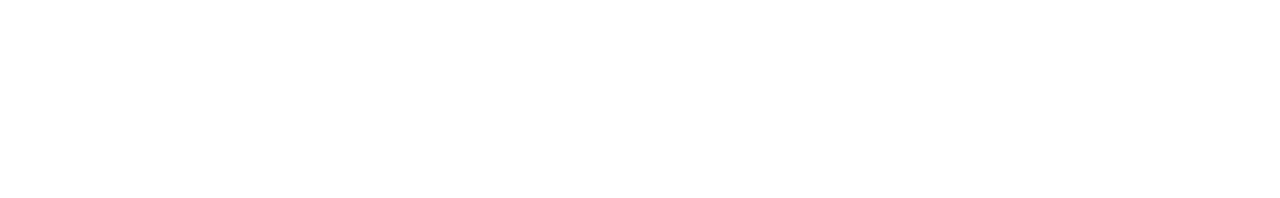
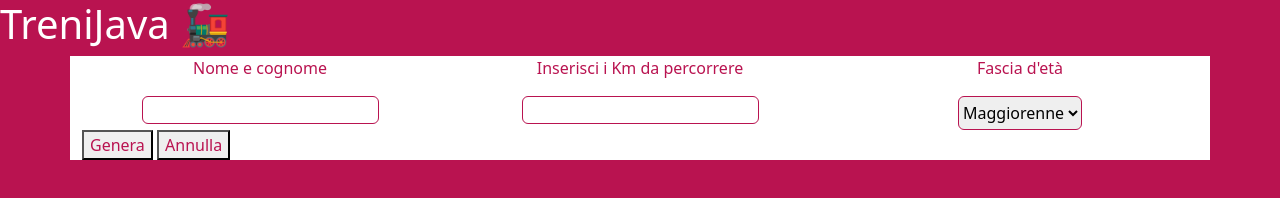
Before and after one commit to mecarm/js-biglietto-treno-form, a plain HTML site: page index.html in a window 1280 px wide. Drawn offline with nearby package versions, Linux system fonts and the light colour scheme.

Commit message:
Creo funzioni e div input calcolatore

```diff
--- a/assets/css/style.css
+++ b/assets/css/style.css
@@ -0,0 +1,17 @@
+body{
+    background-color: #B91350;
+    color: white;
+}
+
+.container1{
+    background-color: white;
+    color: #B91350;
+}
+
+.border_red{
+    border: 1px solid #B91350;
+}
+
+.color_text{
+    color: #B91350;
+}
--- a/assets/js/main.js
+++ b/assets/js/main.js
@@ -0,0 +1,29 @@
+function valida(){
+    let price = 0.21;
+    let valueKm = document.getElementById('km').value;
+    let valueAge = document.getElementById('eta').value;
+    let passengerName = document.getElementById('passenger').value;
+        console.log(valueKm);
+        console.log(valueAge);
+        console.log(passengerName);
+
+    let kmPrice = valueKm * price;
+        console.log(kmPrice);
+
+    let discount;
+    if (valueAge == "minorenne") {
+        discount = 20;
+        document.getElementById('preventivo').innerHTML = (kmPrice - ((kmPrice * discount)  / 100)).toFixed(2) + ' €';
+    } else if (valueAge == "over65"){
+        discount = 40;
+        document.getElementById('preventivo').innerHTML = (kmPrice - ((kmPrice * discount)  / 100)).toFixed(2) + ' €';
+    } else {
+        discount = 0
+        document.getElementById('preventivo').innerHTML = kmPrice.toFixed(2) + ' €';
+    }
+
+    document.getElementById('passegero').innerHTML = passengerName;
+    document.getElementById("carrozza").innerHTML = Math.floor(Math.random() * 10) +1;
+    document.getElementById("codiceCP").innerHTML = Math.floor(Math.random() * 100000) +10000;
+
+}
--- a/index.html
+++ b/index.html
@@ -5,11 +5,54 @@
     <meta http-equiv="X-UA-Compatible" content="IE=edge">
     <meta name="viewport" content="width=device-width, initial-scale=1.0">
     <title>TreniJava</title>
+    <!-- Link Bootstrap -->
+    <link href="https://cdn.jsdelivr.net/npm/bootstrap@5.2.2/dist/css/bootstrap.min.css" rel="stylesheet" integrity="sha384-Zenh87qX5JnK2Jl0vWa8Ck2rdkQ2Bzep5IDxbcnCeuOxjzrPF/et3URy9Bv1WTRi" crossorigin="anonymous">
+    <!-- Link mio css -->
+    <link rel="stylesheet" href="./assets/css/style.css">
 </head>
 <body>
+    <!-- header -->
+    <header>
+        <h1>TreniJava 🚂</h1>
+    </header>
 
+    <!-- Div input calcolatore -->
+    <div class="container container1 ">
+        <div class="row text-center">
+            <div class="col-4">
+                <label>Nome e cognome</label><br>
+                <input class="mt-3 border_red rounded-2" type="text" id="passenger">
+            </div>
 
+            <div class="col-4">
+                <label>Inserisci i Km da percorrere</label><br>
+                <input class="mt-3 border_red rounded-2" type="text" id="km">
+            </div>
 
+            <div class="col-4">
+                <p>Fascia d'età</p>
+                <select class="py-1 border_red rounded-2" id="eta">
+                <option value="maggiorenne">Maggiorenne</option>
+                <option value="minorenne">Minorenne</option>
+                <option value="over65">Over 65</option>
+                </select>
+            </div>
+        </div>
+            <button class="btn-secondary color_text" onclick="valida();return false">Genera</button>
+            <button class="btn-secondary color_text" onclick="resetta()">Annulla</button>
+    </div>
+
+    <!-- Div output biglietto -->
+    <div class="container2">
+        <h1 id="preventivo"></h1>
+        <h1 id="passegero"></h1>
+        <h1 id="carrozza"></h1>
+        <h1 id="codiceCP"></h1>
+    </div>
+
+    <!-- SCRIPT DA BOOTSTRAP -->
+    <script src="https://cdn.jsdelivr.net/npm/bootstrap@5.2.2/dist/js/bootstrap.bundle.min.js" integrity="sha384-OERcA2EqjJCMA+/3y+gxIOqMEjwtxJY7qPCqsdltbNJuaOe923+mo//f6V8Qbsw3" crossorigin="anonymous"></script>
+    <!-- MIO SCRIPT JS -->
     <script type="text/javascript" src="./assets/js/main.js"></script>
 </body>
 </html>
```
